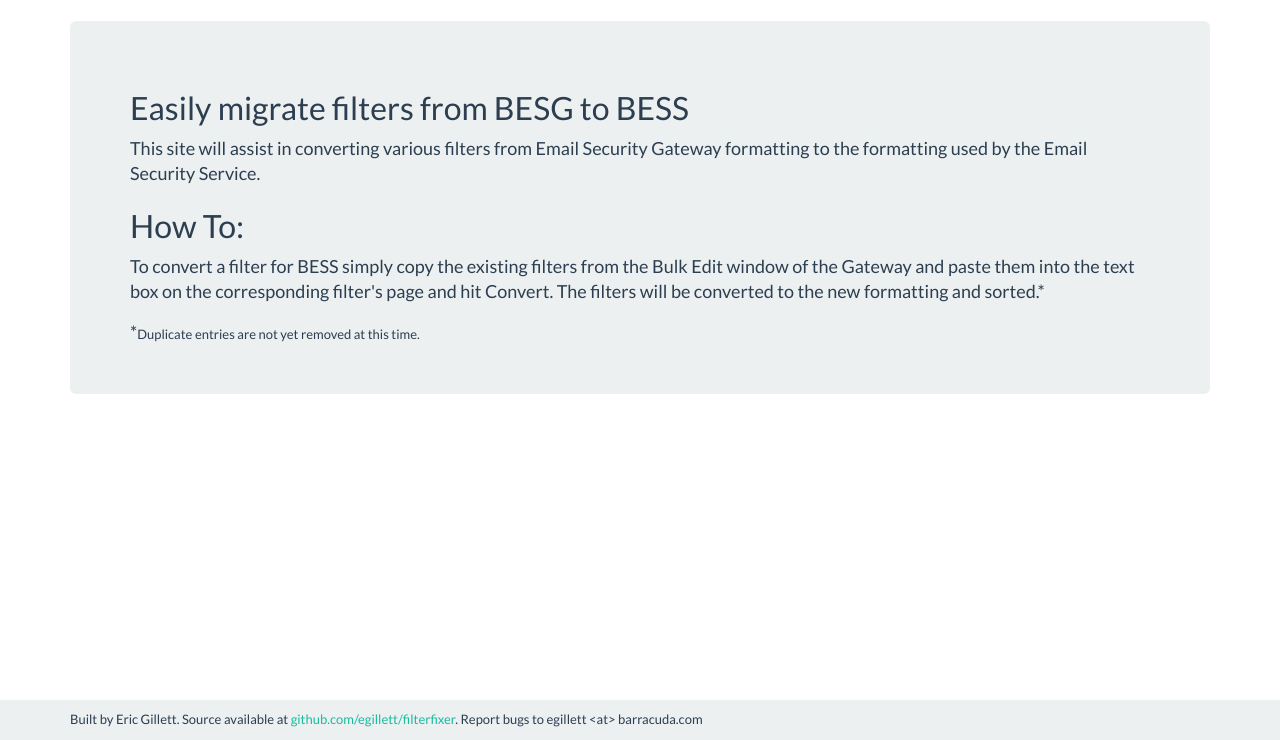
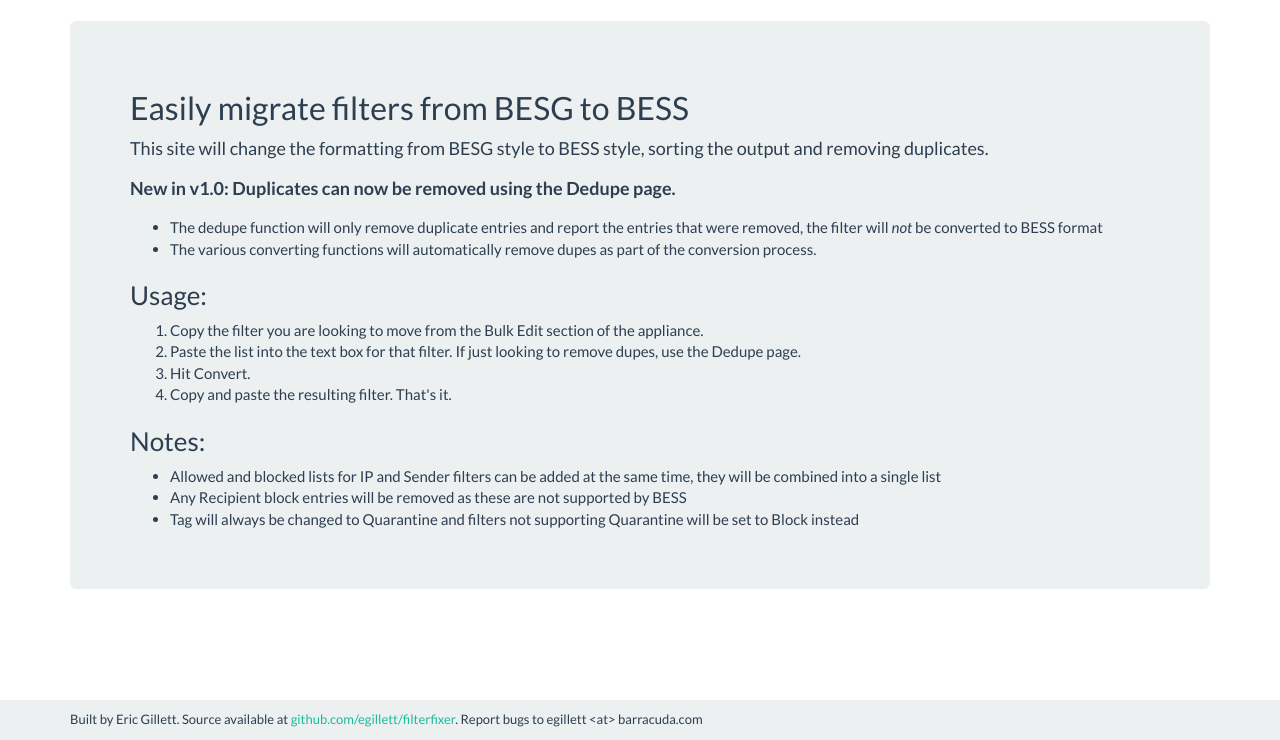
Before and after one commit to Jvarric/FilterFixer, a Flask app: page / in a window 1280 px wide. Shown: the part 60-800 px from the top of the page. Run offline with Flask 2, Linux system fonts and the light colour scheme; some libraries are stand-ins or nearby versions.

Commit message:
Minor website text tweaks

```diff
--- a/app/templates/index.html
+++ b/app/templates/index.html
@@ -11,10 +11,26 @@
 
 {% block content %}
 	<h2>Easily migrate filters from BESG to BESS</h2>
-	<p>This site will assist in converting various filters from Email Security Gateway formatting to the formatting used by the Email Security Service.</p>
+	<p>This site will change the formatting from BESG style to BESS style, sorting the output and removing duplicates.</p>
+    <p><b>New in v1.0: Duplicates can now be removed using the Dedupe page.</b>
+        <ul>
+            <li>The dedupe function will only remove duplicate entries and report the entries that were removed, the filter will <em>not</em> be converted to BESS format</li>
+            <li>The various converting functions will automatically remove dupes as part of the conversion process.</li>
+        </ul>
+    </p>
 
-	<h2>How To:</h2>
-	<p>To convert a filter for BESS simply copy the existing filters from the Bulk Edit window of the Gateway and paste them into the text box on the corresponding filter's page and hit Convert. The filters will be converted to the new formatting and sorted.*</p>
+	<h3>Usage:</h3>
+	<ol type="1">
+        <li>Copy the filter you are looking to move from the Bulk Edit section of the appliance.</li>
+        <li>Paste the list into the text box for that filter. If just looking to remove dupes, use the Dedupe page.</li>
+        <li>Hit Convert.</li>
+        <li>Copy and paste the resulting filter. That's it.</li>
+    </ol>
 
-	<p class="note">*</p><p class="note" style="font-size: small">Duplicate entries are not yet removed at this time.</p>
+    <h3>Notes:</h3>
+    <ul>
+        <li>Allowed and blocked lists for IP and Sender filters can be added at the same time, they will be combined into a single list</li>
+        <li>Any Recipient block entries will be removed as these are not supported by BESS</li>
+        <li>Tag will always be changed to Quarantine and filters not supporting Quarantine will be set to Block instead</li>
+    </ul>
 {% endblock %}
--- a/run.py
+++ b/run.py
@@ -1,3 +1,3 @@
 #!/usr/bin/env python3
 from app import app
-app.run(host='127.0.0.1', port=5000)
+app.run(host='0.0.0.0', port=5000)
```
